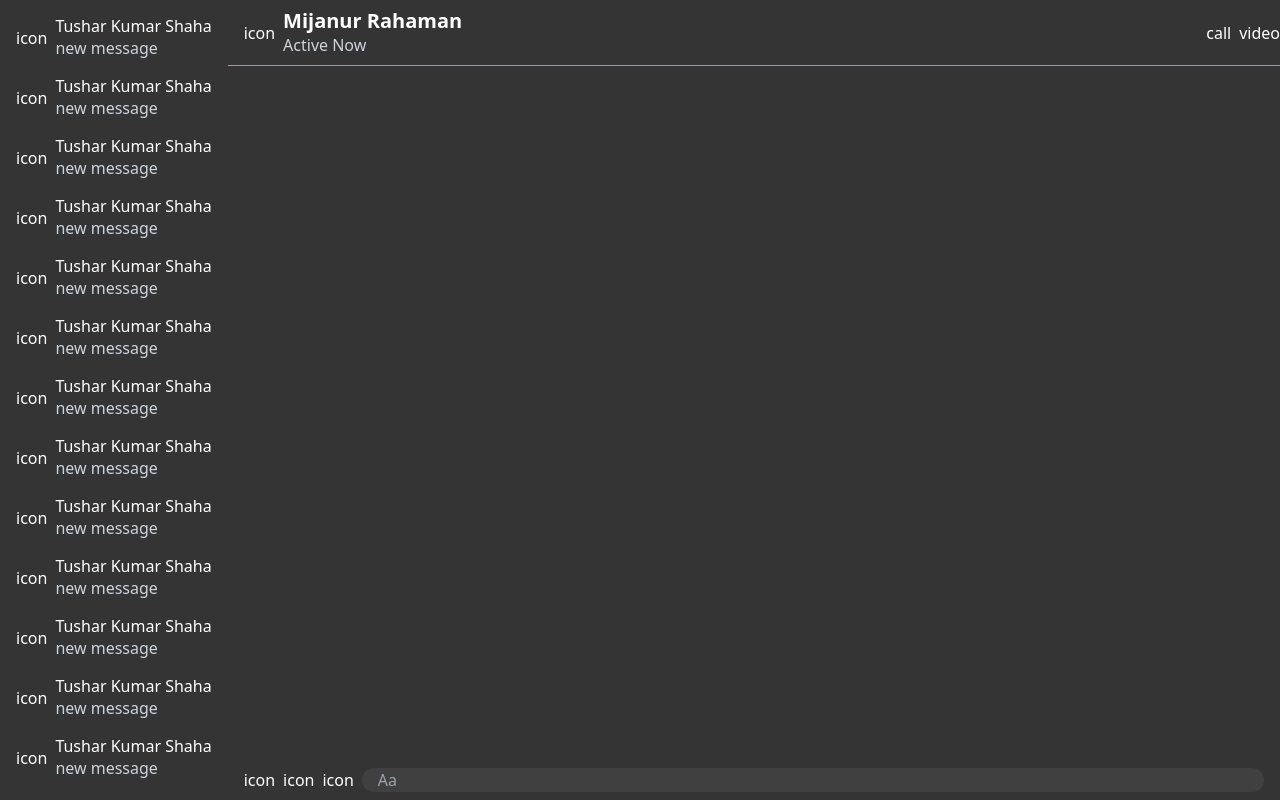
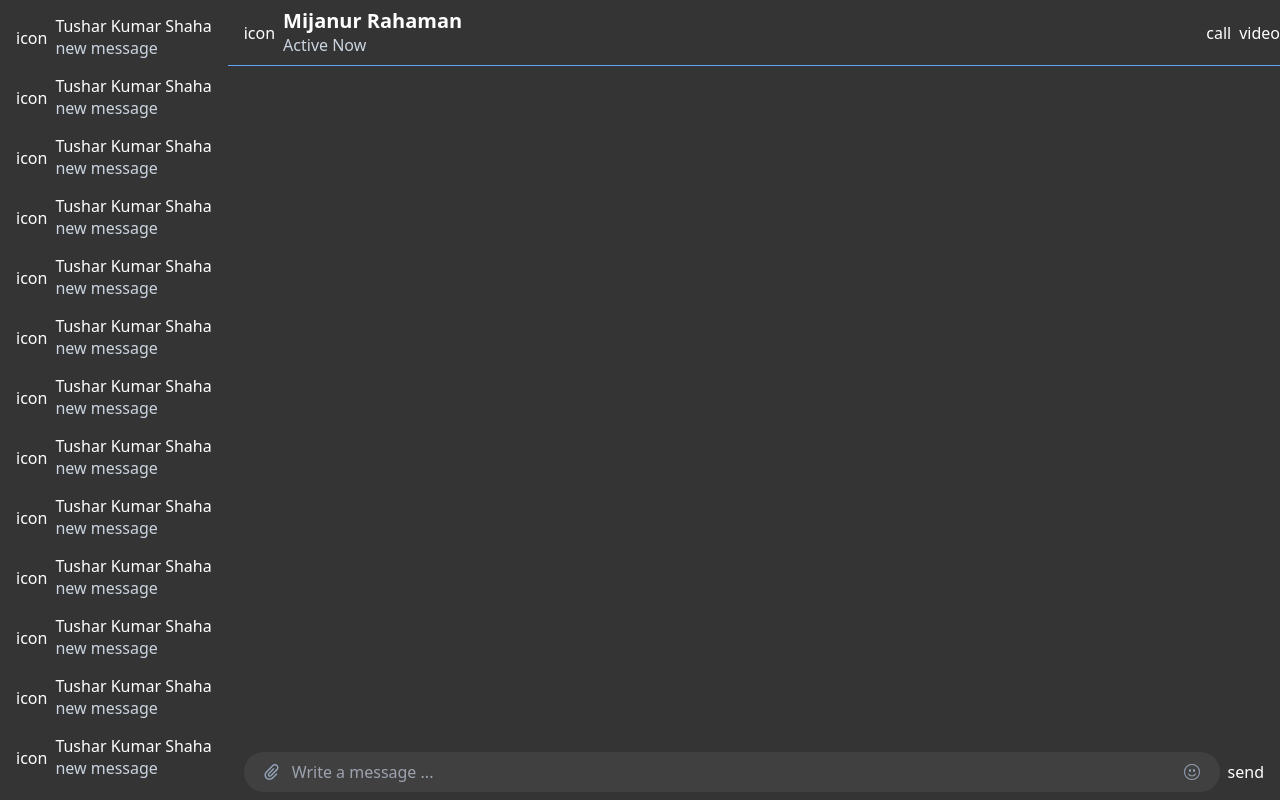
Before and after one commit to tusharshaha/messenger, a Next.js app: page / in a window 1280 px wide. Built offline with nearby package versions, Linux system fonts and the light colour scheme.

Commit message:
added icons on input field

```diff
--- a/components/home/MessageSection.tsx
+++ b/components/home/MessageSection.tsx
@@ -1,4 +1,6 @@
 import React from 'react';
+import { ImAttachment } from "react-icons/im";
+import { BsEmojiSmile } from "react-icons/bs";
 
 const MessageSection: React.FC = () => {
   return (
@@ -20,12 +22,12 @@ const MessageSection: React.FC = () => {
       {/* bottom bar  */}
       <div className='sticky bottom-0 px-4 py-2'>
         <div className='flex gap-2 items-center'>
-          <div className='flex gap-2 items-center'>
-            <span>icon</span>
-            <span>icon</span>
-            <span>icon</span>
+          <div className='relative flex grow'>
+            <button className='text-slate-400 absolute top-3 left-5'><ImAttachment /></button>
+            <input type="text" placeholder='Write a message ...' className='rounded-full ps-12 py-2 focus:outline-0 bg-neutral-700 grow' />
+            <button className='text-slate-400 absolute top-3 right-5'><BsEmojiSmile /></button>
           </div>
-          <input type="text" placeholder='Aa' className='rounded-full px-4 grow bg-neutral-700'/>
+          <span>send</span>
         </div>
       </div>
     </div>
--- a/components/home/UserListSection.tsx
+++ b/components/home/UserListSection.tsx
@@ -2,21 +2,6 @@ import React from 'react';
 
 const UserListSection: React.FC = () => {
   const userList = [
-    {icon: "icon", name: "Tushar Kumar Shaha", message: "new message"},
-    {icon: "icon", name: "Tushar Kumar Shaha", message: "new message"},
-    {icon: "icon", name: "Tushar Kumar Shaha", message: "new message"},
-    {icon: "icon", name: "Tushar Kumar Shaha", message: "new message"},
-    {icon: "icon", name: "Tushar Kumar Shaha", message: "new message"},
-    {icon: "icon", name: "Tushar Kumar Shaha", message: "new message"},
-    {icon: "icon", name: "Tushar Kumar Shaha", message: "new message"},
-    {icon: "icon", name: "Tushar Kumar Shaha", message: "new message"},
-    {icon: "icon", name: "Tushar Kumar Shaha", message: "new message"},
-    {icon: "icon", name: "Tushar Kumar Shaha", message: "new message"},
-    {icon: "icon", name: "Tushar Kumar Shaha", message: "new message"},
-    {icon: "icon", name: "Tushar Kumar Shaha", message: "new message"},
-    {icon: "icon", name: "Tushar Kumar Shaha", message: "new message"},
-    {icon: "icon", name: "Tushar Kumar Shaha", message: "new message"},
-    {icon: "icon", name: "Tushar Kumar Shaha", message: "new message"},
     {icon: "icon", name: "Tushar Kumar Shaha", message: "new message"},
     {icon: "icon", name: "Tushar Kumar Shaha", message: "new message"},
     {icon: "icon", name: "Tushar Kumar Shaha", message: "new message"},
--- a/package.json
+++ b/package.json
@@ -19,6 +19,7 @@
     "postcss": "8.4.23",
     "react": "18.2.0",
     "react-dom": "18.2.0",
+    "react-icons": "^4.9.0",
     "tailwindcss": "3.3.2",
     "typescript": "5.0.4"
   }
```
Also changed, not shown: 1 other file (tests, documents, lock files or other folders).
